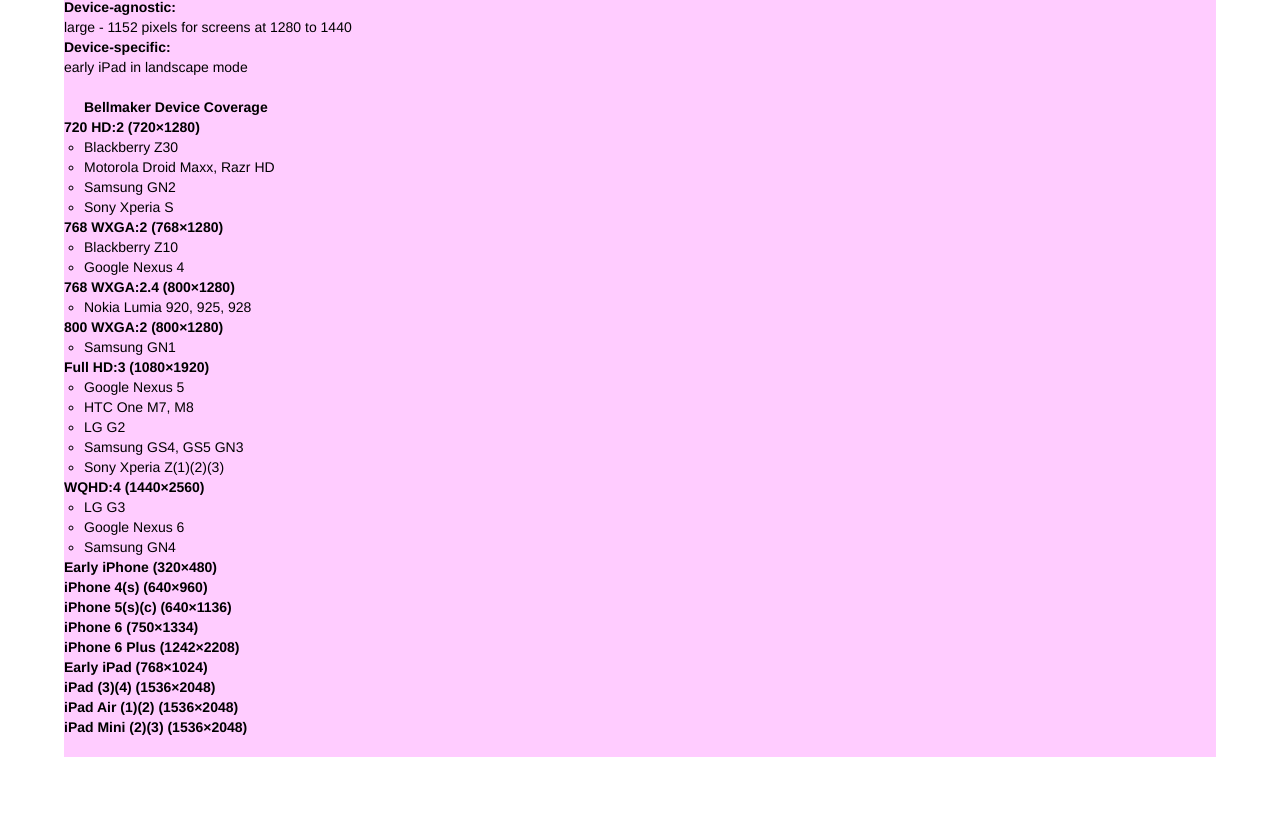
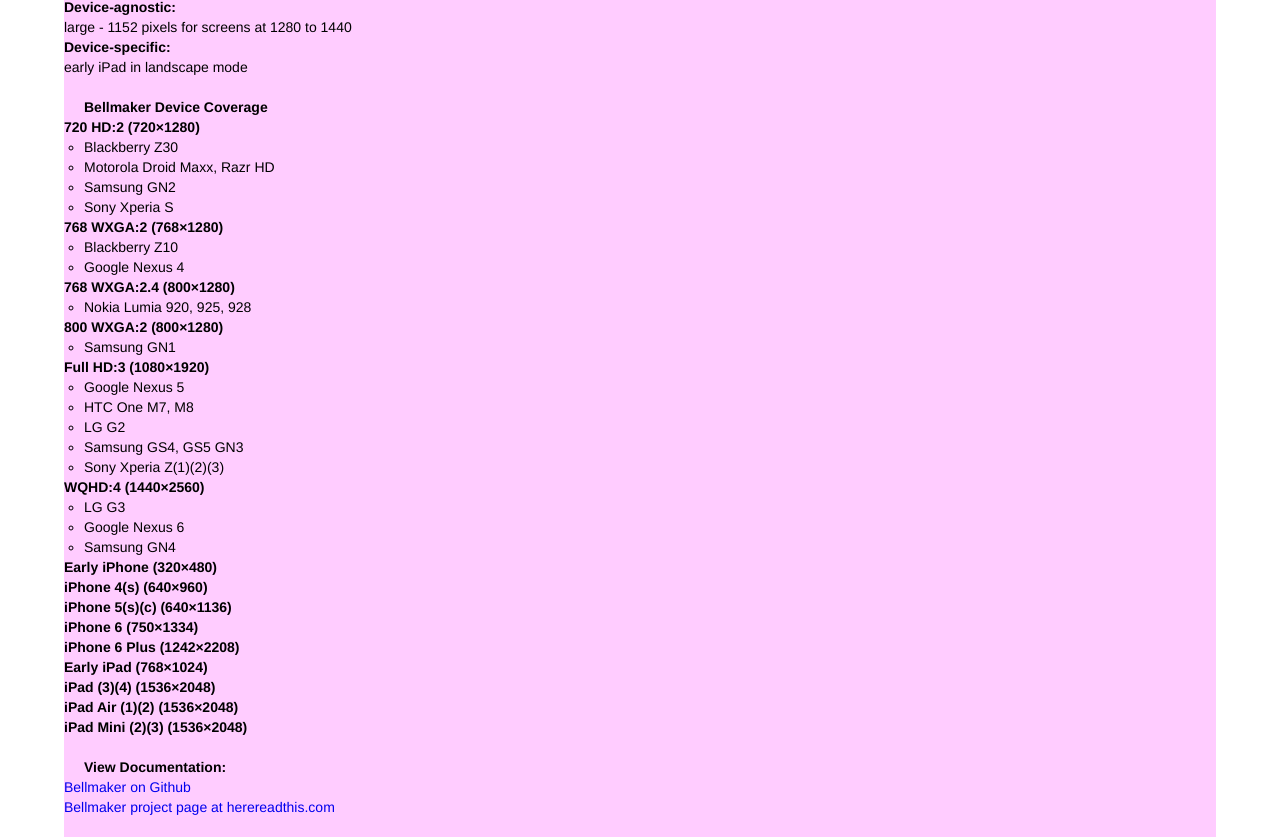
Before and after one commit to herereadthis/bellmaker, a website: page app/index.html in a window 1280 px wide. Shown: the part 143-980 px from the top of the page. Before the commit the page ends 900 px from the top, so only its background shows below. Drawn offline with nearby package versions, Linux system fonts and the light colour scheme; files that its build step writes are made by us from their sources.

Commit message:
#28 adds links back to github and herereadthis

```diff
--- a/app/index.html
+++ b/app/index.html
@@ -98,7 +98,13 @@
         </ul>
     </section>
 
-</article>
+    <section>
+        <h3>View Documentation:</h3>
+        <ul>
+            <li><a href="https://github.com/herereadthis/bellmaker/">Bellmaker on Github</a></li>
+            <li><a href="http://herereadthis.com/code/bellmaker/">Bellmaker project page at herereadthis.com</a></li>
+        </ul>
+    </section>
 </article>
 
 
--- a/app/less/demo_styling.less
+++ b/app/less/demo_styling.less
@@ -21,9 +21,8 @@
     }
 }
 ul {
-    @media @da_baseline {
-        padding: 0 2rem 2rem 2rem;
-    }
+    padding: 0 2rem 2rem 2rem;
+
     ul {
         padding-bottom: 0;
         padding-left: 2rem;
```
Also changed, not shown: README.md.
